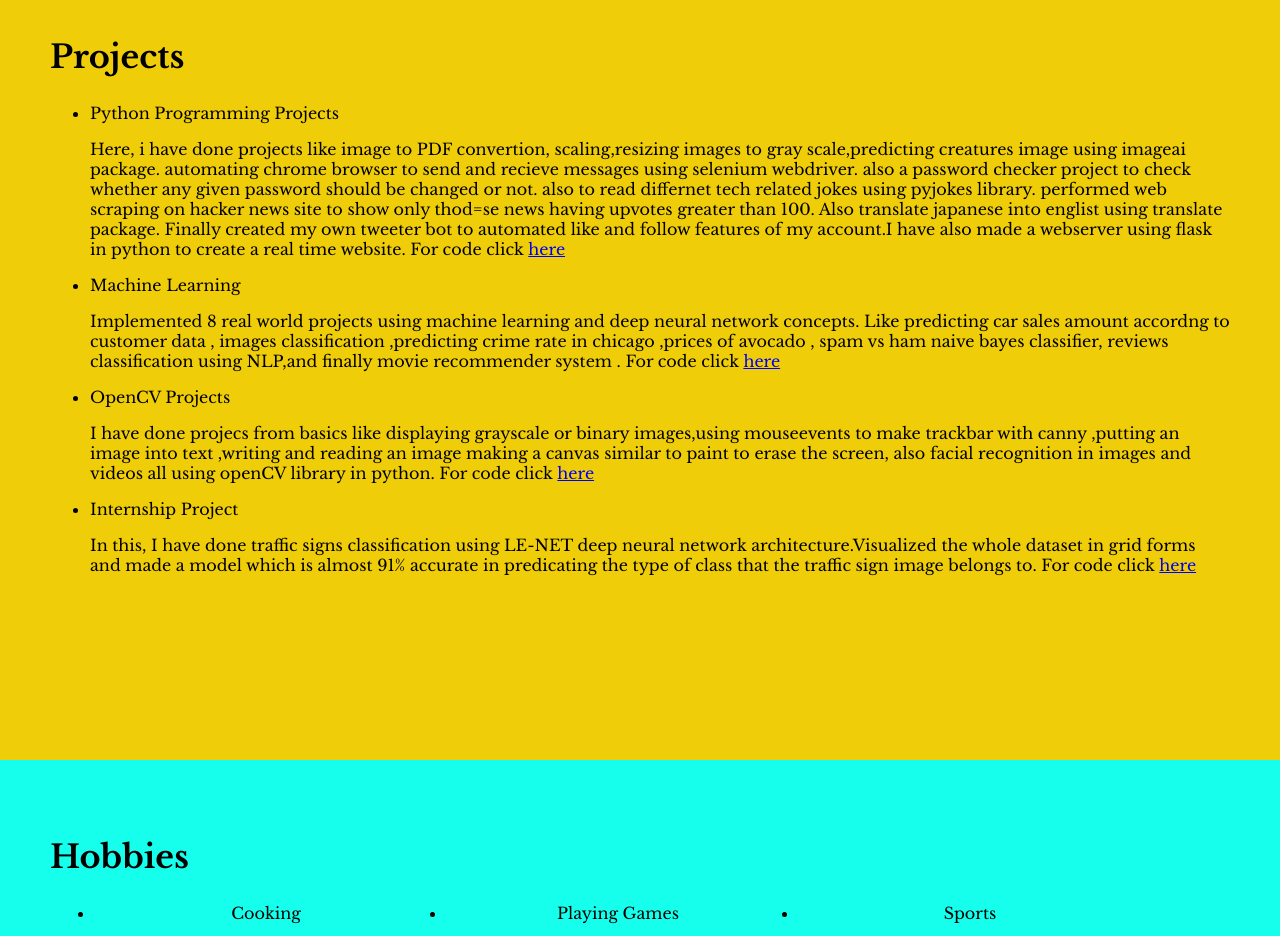
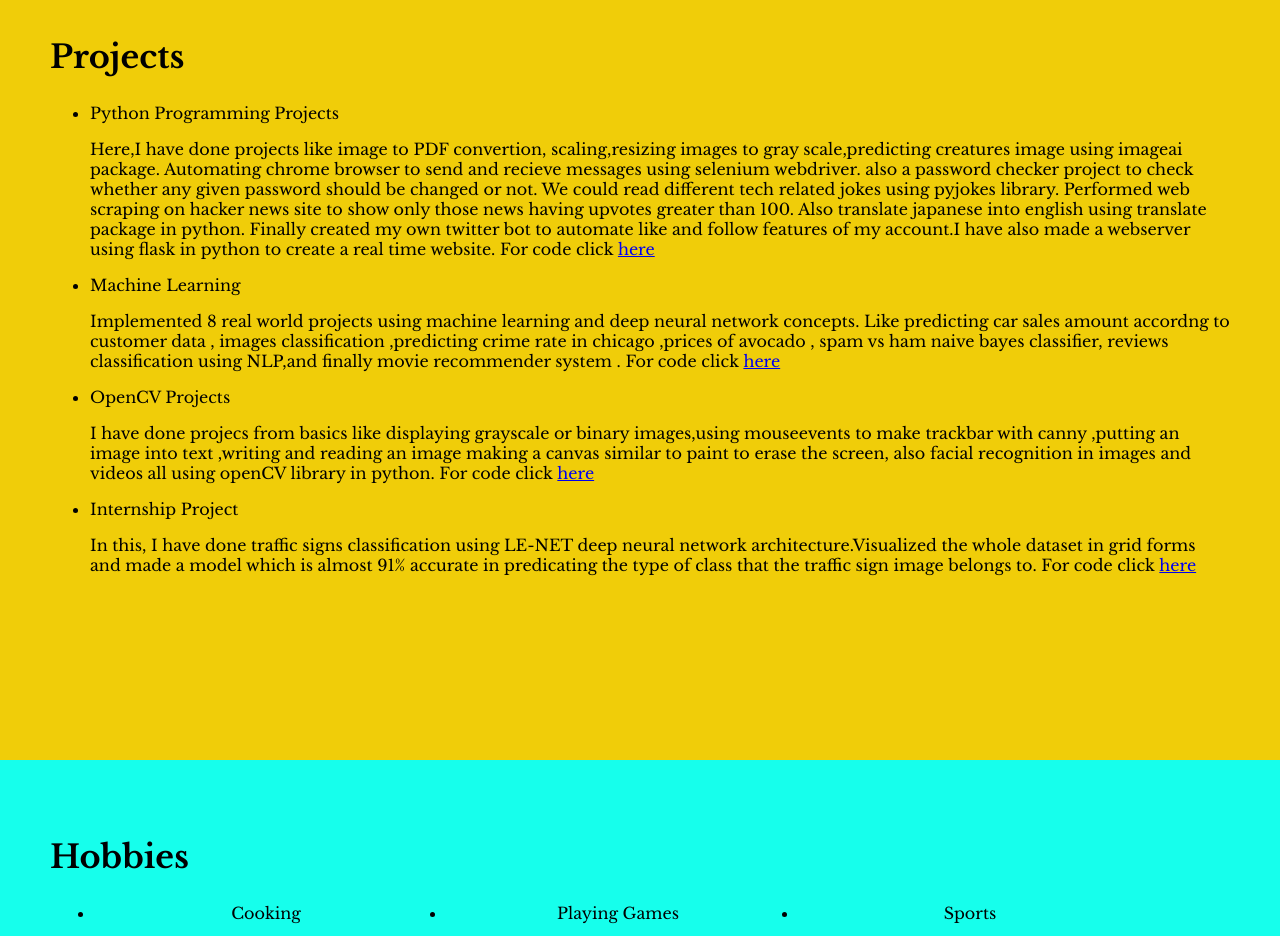
Before and after one commit to shivangirautela/portfolio, a plain HTML site: page index.html in a window 1280 px wide. Shown: the part 3240-4176 px from the top of the page. Drawn offline with nearby package versions, Linux system fonts and the light colour scheme.

Commit message:
Update index.html

```diff
--- a/index.html
+++ b/index.html
@@ -95,11 +95,7 @@
 				<div>
 					<ul>
 						<li>Python Programming Projects</li>
-						<p>Here, i have done projects like image to PDF convertion, scaling,resizing images to gray scale,predicting creatures image using imageai package. automating
-							chrome browser to send and recieve messages using selenium webdriver. also a password checker project to check whether any given password should be changed or not.
-							also to read differnet tech related jokes using pyjokes library. performed web scraping on hacker news site to show only thod=se news having upvotes greater than 100.
-							Also translate japanese into englist using translate package. Finally created my own tweeter bot to automated like and follow features of my account.I have also made
-							a webserver using flask in python to create a real time website.
+						<p>Here,I have done projects like image to PDF convertion, scaling,resizing images to gray scale,predicting creatures image using imageai package. Automating chrome browser to send and recieve messages using selenium webdriver. also a password checker project to check whether any given password should be changed or not. We could read different tech related jokes using pyjokes library. Performed web scraping on hacker news site to show only those news having upvotes greater than 100. Also translate japanese into english using translate package in python. Finally created my own twitter bot to automate like and follow features of my account.I have also made a webserver using flask in python to create a real time website.
 							For code click <a href="https://github.com/shivangirautela/python-programming-basic-projects">here</a>
 
 						</p>
```
